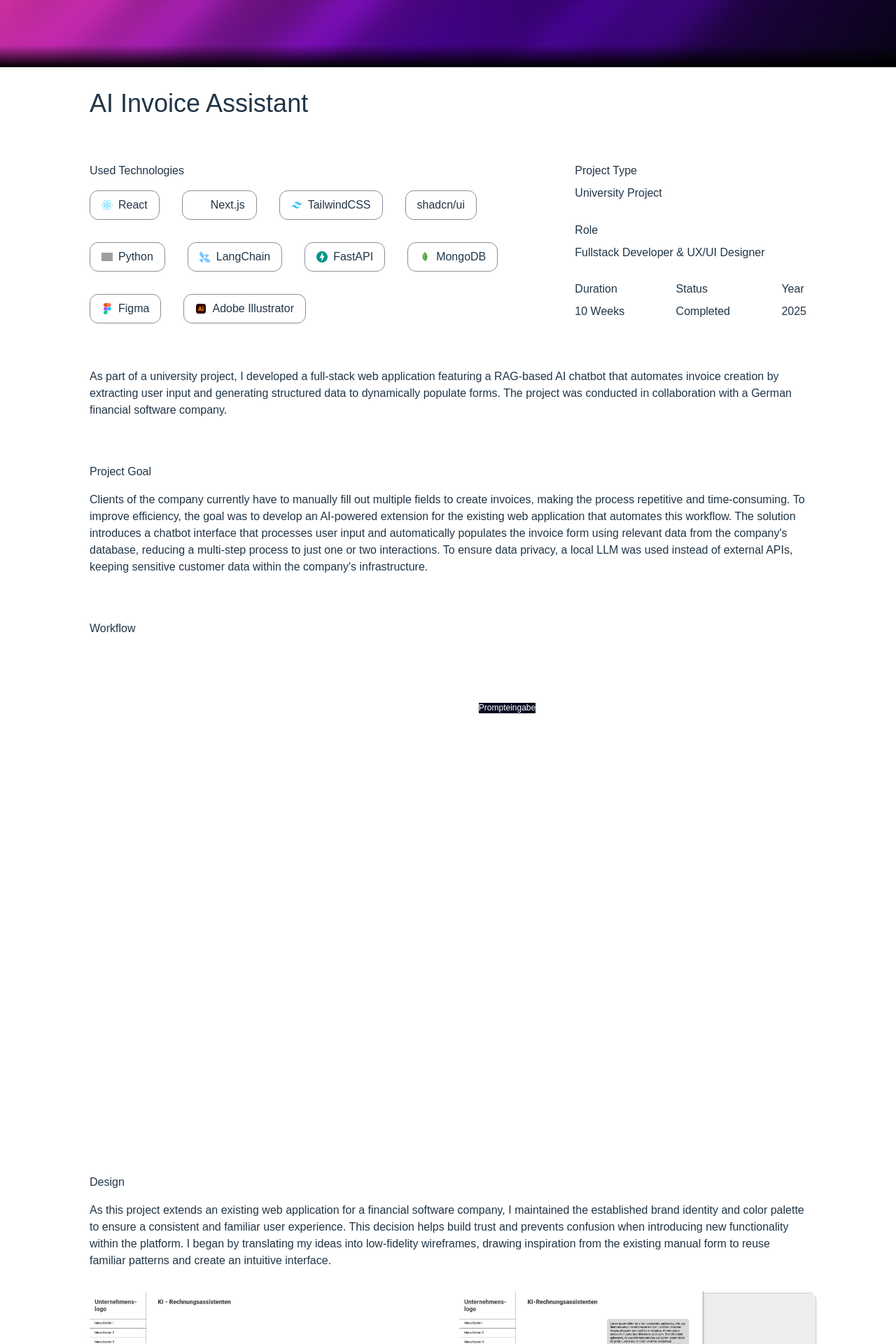
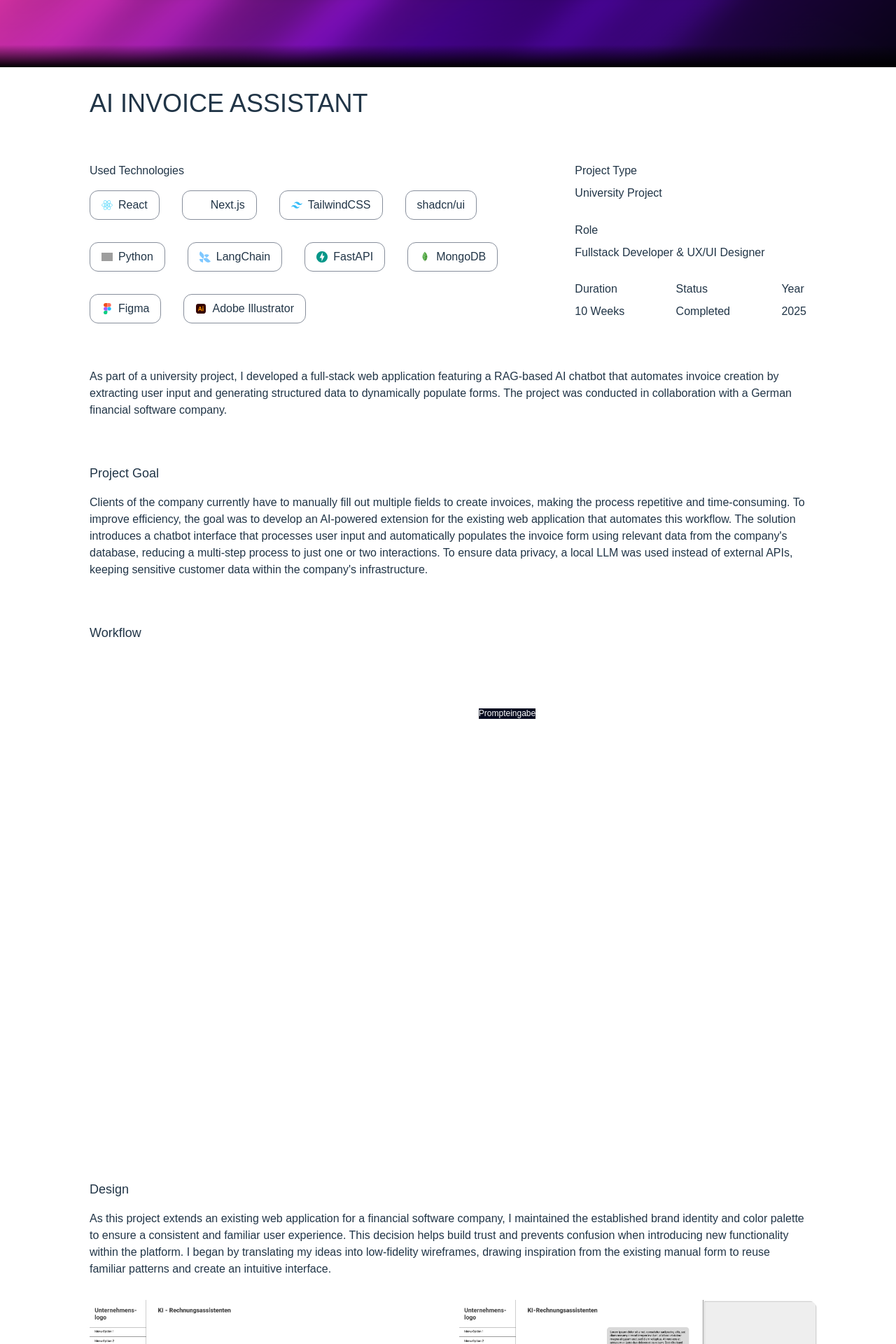
Before and after one commit to ishrdev/portfolio, a React (Vite) app: page /projects/ai-chatbot in a window 1280 px wide. Shown: the part 680-2600 px from the top of the page at 70% size. Built offline with nearby package versions, Linux system fonts and the light colour scheme; grey boxes are pictures that could not be loaded; a web font is replaced by a local one.

Commit message:
style: change font size

```diff
--- a/src/pages/AIAssistant.tsx
+++ b/src/pages/AIAssistant.tsx
@@ -21,7 +21,7 @@ function AIAssistant() {
       <div className="absolute bottom-0 left-0 w-full h-8 bg-linear-to-t from-black to-transparent" />
     </div>
     <div className="flex flex-col w-full justify-center items-start px-32 py-8 gap-16 text-left">
-      <div className="title text-4xl">AI Invoice Assistant</div>
+      <div className="title text-4xl">AI INVOICE ASSISTANT</div>
       <div className="flex w-full justify-between gap-8">
         <div className="flex flex-col w-2/3 gap-4">
           <p className="title">Used Technologies</p>
@@ -66,7 +66,7 @@ function AIAssistant() {
         The project was conducted in collaboration with a German financial software company.
       </p>
       <div className="flex flex-col gap-4">
-        <h2 className="title">Project Goal</h2>
+        <h2 className="title text-lg">Project Goal</h2>
         <p>Clients of the company currently have to manually fill out multiple fields to create invoices, making the process
           repetitive and time-consuming. To improve efficiency, the goal was to develop an AI-powered extension for the
           existing web application that automates this workflow. The solution introduces a chatbot interface that processes
@@ -76,13 +76,13 @@ function AIAssistant() {
         </p>
       </div>
       <div className="flex flex-col gap-4 w-full">
-        <h2 className="title">Workflow</h2>
+        <h2 className="title text-lg">Workflow</h2>
         <div className="flex justify-center">
           <img src={Workflow} alt="Workflow" className="rounded-2xl" />
         </div>
       </div>
       <div className="flex flex-col gap-4">
-        <h2 className="title">Design</h2>
+        <h2 className="title text-lg">Design</h2>
         <div className="flex gap-8">
           <p>As this project extends an existing web application for a financial software company, I maintained the
             established brand identity and color palette to ensure a consistent and familiar user experience. This decision
@@ -101,7 +101,7 @@ function AIAssistant() {
         </div>
       </div>
       <div className="flex flex-col gap-4">
-        <h2 className="title">Implementation</h2>
+        <h2 className="title text-lg">Implementation</h2>
         <p>The backend of the application is built with Python and LangChain, leveraging a Retrieval-Augmented Generation
           (RAG) approach to improve the accuracy and reliability of LLM outputs. User input is analyzed by the model to
           extract key information such as customer, item, and quantity, which is then structured into a JSON format.
--- a/src/pages/BLCK.tsx
+++ b/src/pages/BLCK.tsx
@@ -63,7 +63,7 @@ function BLCK() {
         involving case studies, intensive research, and a UX interview to create an intuitive and user-friendly interface
         that would revolutionize user interaction with smart blinds.</p>
       <div className="flex flex-col gap-4">
-        <h2 className="title">Empathizing & Defining</h2>
+        <h2 className="title text-lg">Empathizing & Defining</h2>
         <p>Empathy is pivotal in UX design, fostering a deep understanding of users' needs, emotions, and behaviors.
           By empathizing, we gain insights vital for crafting meaningful experiences. It allows stepping into users' shoes,
           identifying pain points, and designing solutions that resonate. For this phase of the "Design-Thinking-Process"
@@ -83,7 +83,7 @@ function BLCK() {
         </div>
       </div>
       <div className="flex flex-col gap-4">
-        <h2 className="title">Ideation</h2>
+        <h2 className="title text-lg">Ideation</h2>
         <p>During our ideation process, we gathered to brainstorm app functionalities collectively. Following that, we
           individually sketched several screens, subsequently sharing and presenting our designs to one another.
           This intensive session allowed us to generate a plethora of ideas. Subsequently, we meticulously assessed and
@@ -103,7 +103,7 @@ function BLCK() {
         </div>
       </div>
       <div className="flex flex-col gap-4">
-        <h2 className="title">Our Solution</h2>
+        <h2 className="title text-lg">Our Solution</h2>
         <div className="flex gap-8">
           <p className="">After carefully considering the needs of our users and our conceptual ideas, we crafted a lo-fi prototype by
           consolidating and enhancing the ideas we had developed thus far. This iterative process allowed us to refine
--- a/src/pages/OniriqueHotels.tsx
+++ b/src/pages/OniriqueHotels.tsx
@@ -56,7 +56,7 @@ function Onirique() {
         amidst opulence. Crafting an experience that harmonized with the fantastical underwater landscape, I envisioned
         a haven where guests could indulge in luxury while feeling right at home.</p>
       <div className="flex flex-col gap-4">
-        <h2 className="title">Ideation</h2>
+        <h2 className="title text-lg">Ideation</h2>
         <p>Prior to website development, I focused on crafting a logo that resonated with the hotel brand.
           Exploring multiple concepts, I selected one that harmonized seamlessly with the hotel's name.
           Subsequently, I outlined wireframes for key website pages, ensuring a cohesive and user-friendly layout.</p>
@@ -70,7 +70,7 @@ function Onirique() {
         </div>
       </div>
       <div className="flex flex-col gap-4">
-        <h2 className="title">Design</h2>
+        <h2 className="title text-lg">Design</h2>
         <p>For the design phase, I curated a color palette evoking luxury and cleanliness. I aimed for a cohesive visual
           identity, which I achieved through selecting fonts that embodied these qualities. Additionally, I utilized
           interior design software to personally craft each room, leveraging existing knowledge.</p>
--- a/src/pages/Passport.tsx
+++ b/src/pages/Passport.tsx
@@ -46,7 +46,7 @@ function Passport() {
         challenged me to blend creativity with practicality, envisioning a document reflective of the unique environment
         it represents.</p>
       <div className="flex flex-col gap-4">
-        <h2 className="title">Design</h2>
+        <h2 className="title text-lg">Design</h2>
         <p>Utilizing Adobe Photoshop and Illustrator, I transformed myself into an underwater
           creature for this project. This marked my first extensive foray into self-editing. Though initially challenging,
           I gradually mastered the techniques. For privacy, I omitted my face from the edited photo displayed below.</p>
--- a/src/pages/Zoetrope.tsx
+++ b/src/pages/Zoetrope.tsx
@@ -51,7 +51,7 @@ function Zoetrope() {
         When the zoetrope rotates, the animation loops, bringing the illusion of motion to life within this classic
         animation device.</p>
       <div className="flex flex-col gap-4">
-        <h2 className="title">Modelling</h2>
+        <h2 className="title text-lg">Modelling</h2>
         <div className="flex gap-8">
           <p className="text-balance">For the project, we were tasked to use Maya. Independently, I constructed the zoetrope, facing challenges
           in sourcing reference images. Later, our professor prompted us to devise a mechanical design for the mechanics
```
Also changed, not shown: src/components/Card.tsx (+2 -6 lines).
